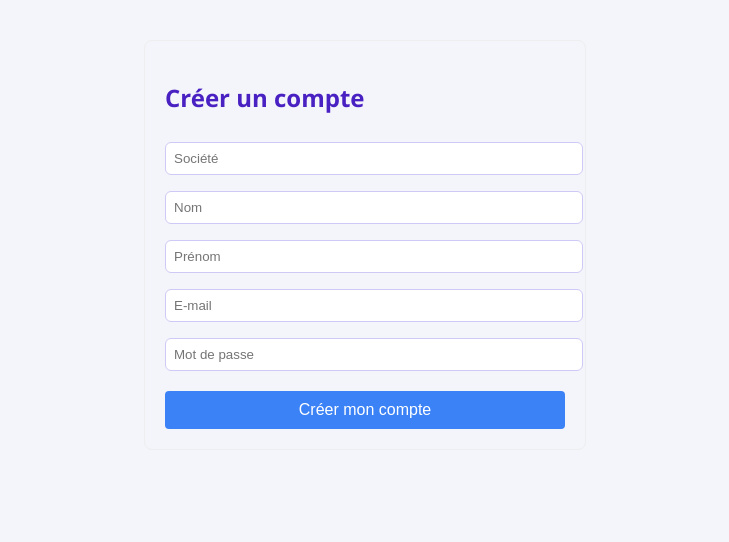
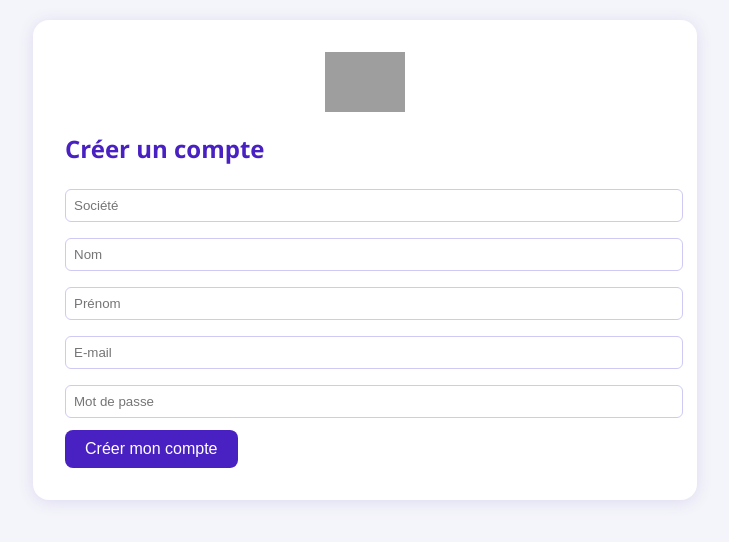
Before and after one commit to OneOffsas/claimoneoff-front02, a Next.js app: page /register in a window 1280 px wide. Shown: the top 542 px of the page, without its empty margins (275-1004 px from the left). Built offline with nearby package versions, Linux system fonts and the light colour scheme; grey boxes are pictures that could not be loaded.

Commit message:
Update register.js

```diff
--- a/pages/register.js
+++ b/pages/register.js
@@ -1,5 +1,4 @@
 import { useState } from "react";
-
 export default function Register() {
   const [societe, setSociete] = useState("");
   const [nom, setNom] = useState("");
@@ -17,22 +16,12 @@ export default function Register() {
       const res = await fetch("/api/register", {
         method: "POST",
         headers: { "Content-Type": "application/json" },
-        body: JSON.stringify({
-          societe,
-          nom,
-          prenom,
-          email,
-          password,
-        }),
+        body: JSON.stringify({ societe, nom, prenom, email, password }),
       });
       const data = await res.json();
       if (data.status === "success") {
         setMessage("Compte créé avec succès !");
-        setSociete("");
-        setNom("");
-        setPrenom("");
-        setEmail("");
-        setPassword("");
+        setSociete(""); setNom(""); setPrenom(""); setEmail(""); setPassword("");
       } else {
         setMessage(data.message || "Erreur lors de la création du compte");
       }
@@ -43,72 +32,24 @@ export default function Register() {
   };
 
   return (
-    <div style={{ maxWidth: 400, margin: "40px auto", padding: 20, border: "1px solid #eee", borderRadius: 8 }}>
+    <div className="centered">
+      <div className="card">
+        <img src="/logo.png" alt="Logo" style={{ width: 80, margin: "0 auto 16px", display: "block" }} />
         <h2>Créer un compte</h2>
         <form onSubmit={handleSubmit}>
-        <input
-          placeholder="Société"
-          value={societe}
-          onChange={(e) => setSociete(e.target.value)}
-          required
-          style={{ width: "100%", margin: "8px 0", padding: 8 }}
-        />
-        <input
-          placeholder="Nom"
-          value={nom}
-          onChange={(e) => setNom(e.target.value)}
-          required
-          style={{ width: "100%", margin: "8px 0", padding: 8 }}
-        />
-        <input
-          placeholder="Prénom"
-          value={prenom}
-          onChange={(e) => setPrenom(e.target.value)}
-          required
-          style={{ width: "100%", margin: "8px 0", padding: 8 }}
-        />
-        <input
-          type="email"
-          placeholder="E-mail"
-          value={email}
-          onChange={(e) => setEmail(e.target.value)}
-          required
-          style={{ width: "100%", margin: "8px 0", padding: 8 }}
-        />
-        <input
-          type="password"
-          placeholder="Mot de passe"
-          value={password}
-          onChange={(e) => setPassword(e.target.value)}
-          required
-          style={{ width: "100%", margin: "8px 0", padding: 8 }}
-        />
-        <button
-          type="submit"
-          disabled={loading}
-          style={{
-            width: "100%",
-            padding: 10,
-            background: "#3b82f6",
-            color: "white",
-            border: "none",
-            borderRadius: 4,
-            marginTop: 12
-          }}
-        >
+          <input placeholder="Société" value={societe} onChange={e => setSociete(e.target.value)} required />
+          <input placeholder="Nom" value={nom} onChange={e => setNom(e.target.value)} required />
+          <input placeholder="Prénom" value={prenom} onChange={e => setPrenom(e.target.value)} required />
+          <input type="email" placeholder="E-mail" value={email} onChange={e => setEmail(e.target.value)} required />
+          <input type="password" placeholder="Mot de passe" value={password} onChange={e => setPassword(e.target.value)} required />
+          <button type="submit" disabled={loading}>
             {loading ? "Création en cours..." : "Créer mon compte"}
           </button>
         </form>
         {message && (
-        <div
-          style={{
-            marginTop: 16,
-            color: message.startsWith("Compte") ? "green" : "red"
-          }}
-        >
-          {message}
+          <div style={{ marginTop: 16, color: message.startsWith("Compte") ? "green" : "red" }}>{message}</div>
+        )}
       </div>
-      )}
     </div>
   );
 }
```
Lines whose indentation alone changed are shown as unchanged.
